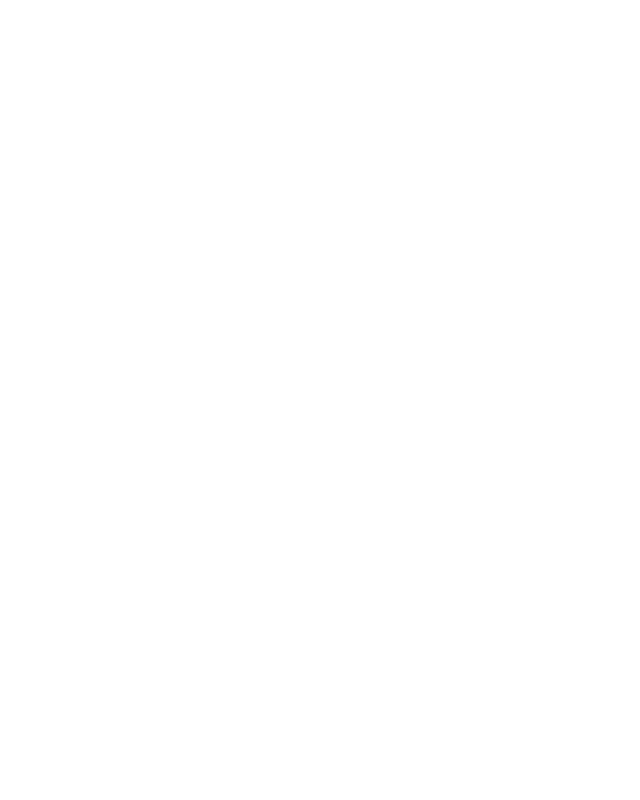
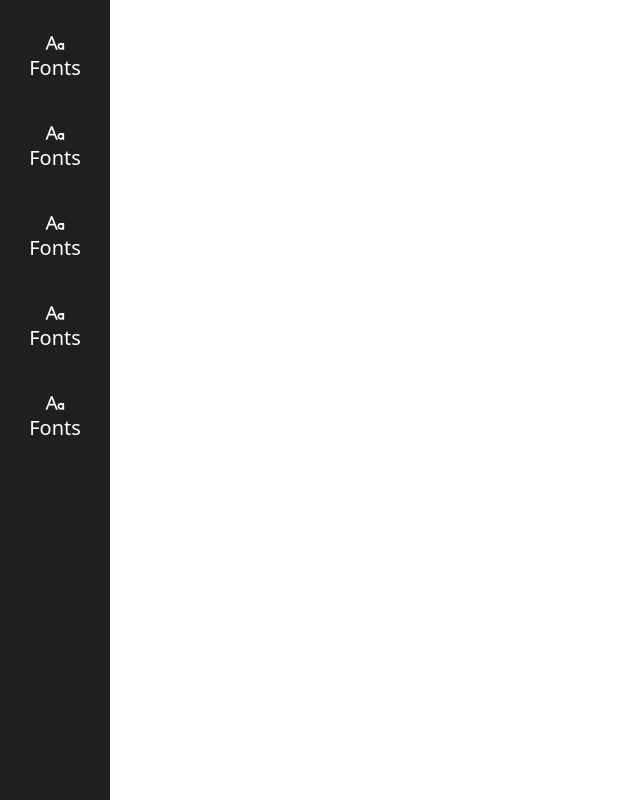
Before and after one commit to fhilola/GoogleFonts, a React (Vite) app: page / in a window 1280 px wide. Shown: the whole page, without its empty margins (0-640 px from the left). Built offline with nearby package versions, Linux system fonts and the light colour scheme.

Commit message:
sticky sidebar is done

```diff
--- a/src/App.tsx
+++ b/src/App.tsx
@@ -1,8 +1,10 @@
+import RouteController from './routes'
 import './sass/App.scss'
 
 function App() {
   return (
     <>
+    <RouteController/>
     </>
   )
 }
--- /dev/null
+++ b/src/layout/opening-sidebar/OpeningSidebar.tsx
@@ -0,0 +1,11 @@
+import React from 'react'
+
+const OpeningSidebar = () => {
+  return (
+    <aside className='opening-sidebar'>
+
+    </aside>
+  )
+}
+
+export default OpeningSidebar
--- /dev/null
+++ b/src/layout/sidebar/Sidebar.scss
@@ -0,0 +1,30 @@
+.sticky-sidebar {
+    height: 100vh;
+    background-color: #1f1f1f;
+    padding: 20px;
+}
+
+.stiky-sidebar__menu {
+    display: flex;
+    flex-direction: column;
+    align-items: center;
+    justify-content: center;
+    gap: 20px 0;
+
+    .sticky-sidebar__link {
+        display: flex;
+        flex-direction: column;
+        align-items: center;
+        justify-content: center;
+        gap: 5px 0;
+        color: #fff;
+        font-size: 20px;
+        width: 70px;
+        height: 70px;
+        aspect-ratio: 1 / 1;
+        &:hover {
+            background-color: rgba(128, 128, 128, 0.278);
+            border-radius: 50%;
+        }
+    }
+}
--- /dev/null
+++ b/src/layout/sidebar/Sidebar.tsx
@@ -0,0 +1,30 @@
+import React from 'react'
+import './Sidebar.scss'
+import { Link } from 'react-router-dom'
+import { RiFontSize } from "react-icons/ri";
+
+const Sidebar = () => {
+  return (
+    <aside className='sticky-sidebar'>
+      <ul className='stiky-sidebar__menu'>
+        <li className='sticky-sidebar__item'>
+          <Link to='/' className='sticky-sidebar__link'><RiFontSize/>Fonts</Link>
+        </li>
+        <li className='sticky-sidebar__item'>
+          <Link to='/' className='sticky-sidebar__link'><RiFontSize/>Fonts</Link>
+        </li>
+        <li className='sticky-sidebar__item'>
+          <Link to='/' className='sticky-sidebar__link'><RiFontSize/>Fonts</Link>
+        </li>
+        <li className='sticky-sidebar__item'>
+          <Link to='/' className='sticky-sidebar__link'><RiFontSize/>Fonts</Link>
+        </li>
+        <li className='sticky-sidebar__item'>
+          <Link to='/' className='sticky-sidebar__link'><RiFontSize/>Fonts</Link>
+        </li>
+      </ul>
+    </aside>
+  )
+}
+
+export default Sidebar
--- a/src/main.tsx
+++ b/src/main.tsx
@@ -1,10 +1,10 @@
-import React from 'react'
 import ReactDOM from 'react-dom/client'
 import App from './App.tsx'
 import './index.css'
+import { BrowserRouter } from 'react-router-dom'
 
 ReactDOM.createRoot(document.getElementById('root')!).render(
-  <React.StrictMode>
+  <BrowserRouter>
     <App />
-  </React.StrictMode>,
+  </BrowserRouter>,
 )
--- /dev/null
+++ b/src/routes/home/Home.scss
@@ -0,0 +1,3 @@
+.home{
+    display: flex;
+}
--- /dev/null
+++ b/src/routes/home/Home.tsx
@@ -0,0 +1,15 @@
+import React from 'react'
+import './Home.scss'
+import Sidebar from '../../layout/sidebar/Sidebar'
+import OpeningSidebar from '../../layout/opening-sidebar/OpeningSidebar'
+
+const Home = () => {
+  return (
+    <section className='home'>
+        <Sidebar/>
+        <OpeningSidebar/>
+    </section>
+  )
+}
+
+export default Home
--- /dev/null
+++ b/src/routes/index.tsx
@@ -0,0 +1,13 @@
+import React from 'react'
+import { Route, Routes } from 'react-router-dom'
+import Home from './home/Home'
+
+const RouteController = () => {
+  return (
+    <Routes>
+        <Route path='/' element={<Home />}/>
+    </Routes>
+  )
+}
+
+export default RouteController
--- a/src/sass/App.scss
+++ b/src/sass/App.scss
@@ -1,2 +1,11 @@
 @import '_reset';
 @import '_variables';
+*{
+    margin: 0;
+    padding: 0;
+    box-sizing: border-box;
+    font-family: system-ui, -apple-system, BlinkMacSystemFont, 'Segoe UI', Roboto, Oxygen, Ubuntu, Cantarell, 'Open Sans', 'Helvetica Neue', sans-serif;
+}
+a{
+    text-decoration: none;
+}
```
Also changed, not shown: package.json (+7 -1 lines), 1 other file (tests, documents, lock files or other folders).
